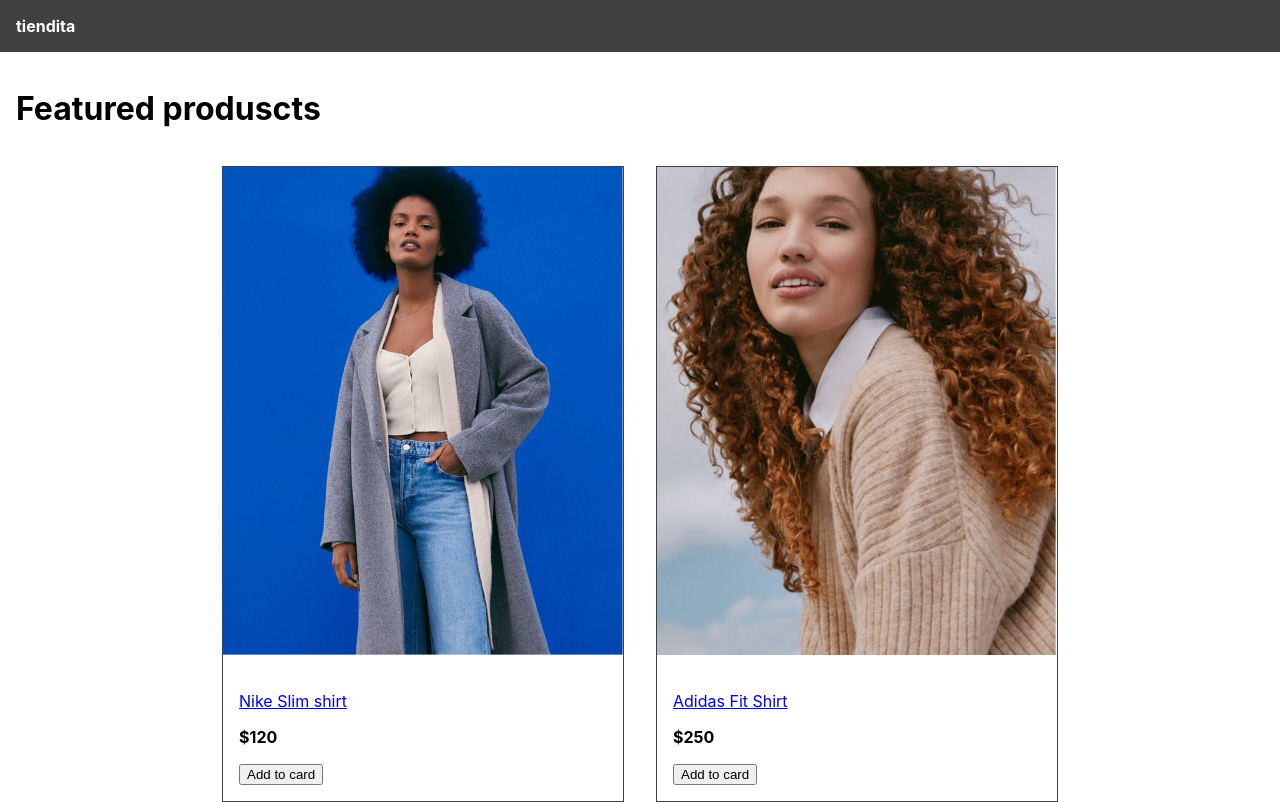
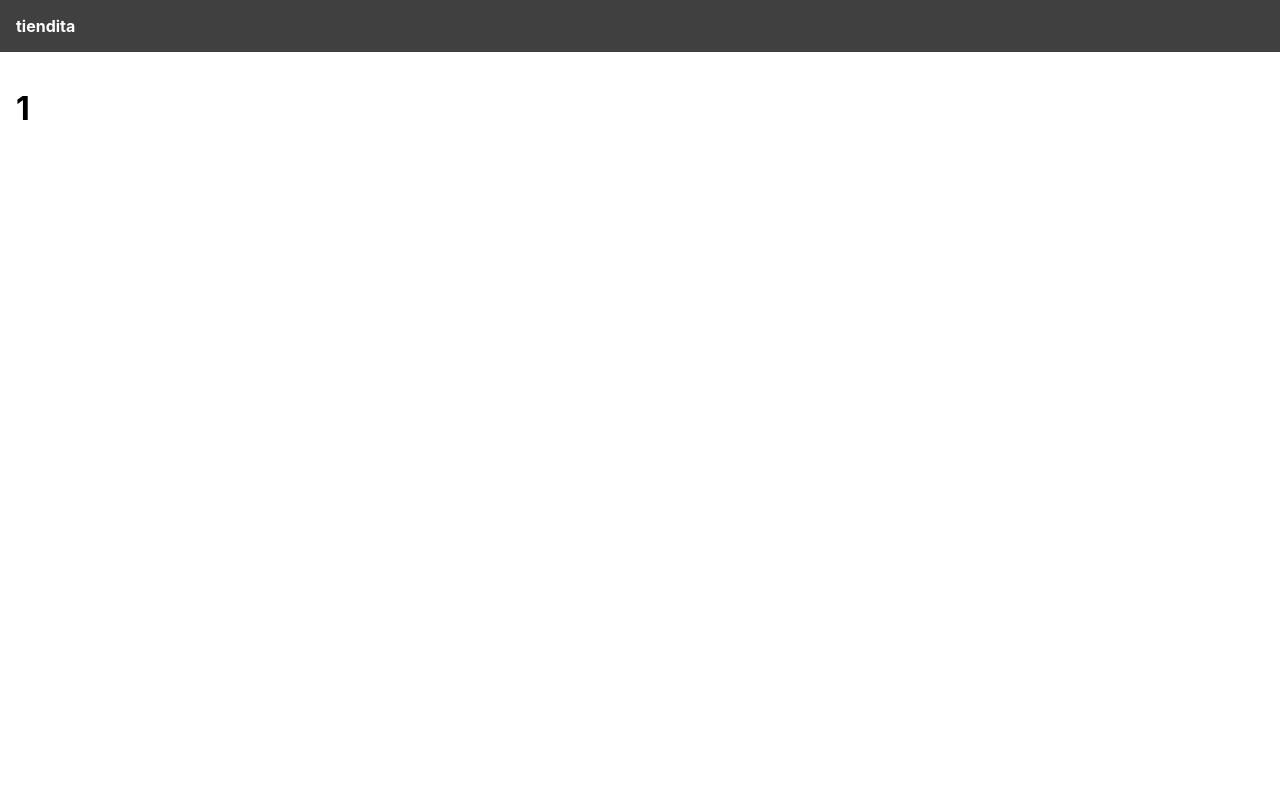
Before and after one commit to LulaZeta/tiendita-mern, a React (Create React App) app in the folder client/: page /product/1 in a window 1280 px wide. Shown: the top 803 px of the page. Built offline with nearby package versions, Linux system fonts and the light colour scheme.

Commit message:
route for Home and Product

```diff
--- a/client/package.json
+++ b/client/package.json
@@ -8,6 +8,7 @@
     "@testing-library/user-event": "^13.5.0",
     "react": "^18.1.0",
     "react-dom": "^18.1.0",
+    "react-router-dom": "^6.3.0",
     "react-scripts": "5.0.1",
     "web-vitals": "^2.1.4"
   },
--- a/client/src/App.js
+++ b/client/src/App.js
@@ -1,33 +1,22 @@
-import data from './data';
+import { BrowserRouter, Routes, Route, Link } from 'react-router-dom';
+import HomeScreen from './screen/HomeScreen';
+import ProductScreen from './screen/ProductScreen';
 
 function App() {
   return (
+    <BrowserRouter>
       <div>
         <header>
-        <a href="/">tiendita</a>
+          <Link to="/">tiendita</Link>
         </header>
         <main>
-        <h1>Featured produscts</h1>
-        <div className="products">
-          {data.products.map((product) => (
-            <div className="product" key={product.slug}>
-              <a href={`/product/${product.slug}`}>
-                <img src={product.image} alt={product.name} />
-              </a>
-              <div className="product-info">
-                <a href={`/product/${product.slug}`}>
-                  <p>{product.name}</p>
-                </a>
-                <p>
-                  <strong>${product.price}</strong>
-                </p>
-                <button>Add to card</button>
-              </div>
-            </div>
-          ))}
-        </div>
+          <Routes>
+            <Route path="/product/:slug" element={<ProductScreen />} />
+            <Route path="/" element={<HomeScreen />} />
+          </Routes>
         </main>
       </div>
+    </BrowserRouter>
   );
 }
 
--- /dev/null
+++ b/client/src/screen/HomeScreen.js
@@ -0,0 +1,31 @@
+import React from 'react';
+import { Link } from 'react-router-dom';
+import data from '../data';
+
+const HomeScreen = () => {
+  return (
+    <div>
+      <h1>Featured products</h1>
+      <div className="products">
+        {data.products.map((product) => (
+          <div className="product" key={product.slug}>
+            <Link to={`/product/${product.slug}`}>
+              <img src={product.image} alt={product.name} />
+            </Link>
+            <div className="product-info">
+              <Link to={`/product/${product.slug}`}>
+                <p>{product.name}</p>
+              </Link>
+              <p>
+                <strong>${product.price}</strong>
+              </p>
+              <button>Add to card</button>
+            </div>
+          </div>
+        ))}
+      </div>
+    </div>
+  );
+};
+
+export default HomeScreen;
--- /dev/null
+++ b/client/src/screen/ProductScreen.js
@@ -0,0 +1,15 @@
+import React from 'react';
+import { useParams } from 'react-router-dom';
+
+const ProductScreen = () => {
+  const params = useParams();
+  const { slug } = params;
+
+  return (
+    <div>
+      <h1>{slug}</h1>
+    </div>
+  );
+};
+
+export default ProductScreen;
```
Also changed, not shown: 1 other file (tests, documents, lock files or other folders). Lines whose indentation alone changed are shown as unchanged.
